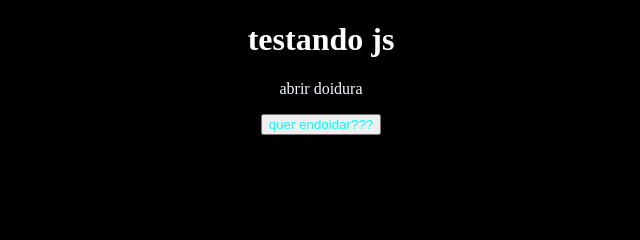
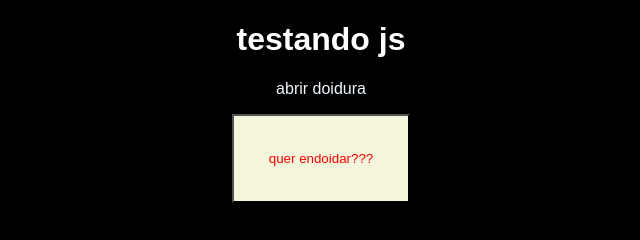
Before and after one commit to castromickael-cpu/testando_js_html, a plain HTML site: page index.html in a window 1280 px wide. Shown: the whole page, without its empty margins (319-959 px from the left). Drawn offline with Linux system fonts and the light colour scheme.

Commit message:
Change button text color to red and background to beige
Updated button styles to have red text and beige background with padding.

```diff
--- a/style.css
+++ b/style.css
@@ -1,6 +1,7 @@
 body{
 background-color: rgb(0, 0, 0);
 text-align: center;
+font-family:arial,sans-serif;
 }
 
 h1{color: rgb(255, 255, 255);}
@@ -11,5 +12,7 @@ color: aliceblue;
 }
 
 button{
-    color: aqua;
+    color: rgb(255, 0, 0);
+    background-color: beige;
+padding: 35px;
 }
```
